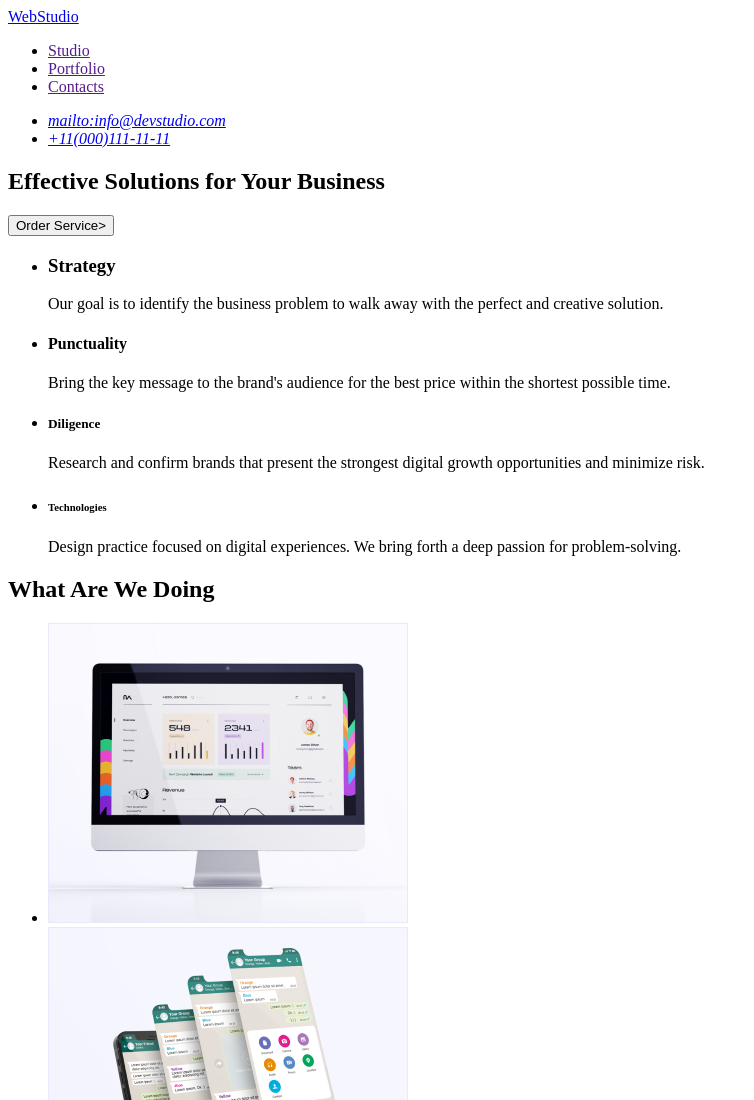
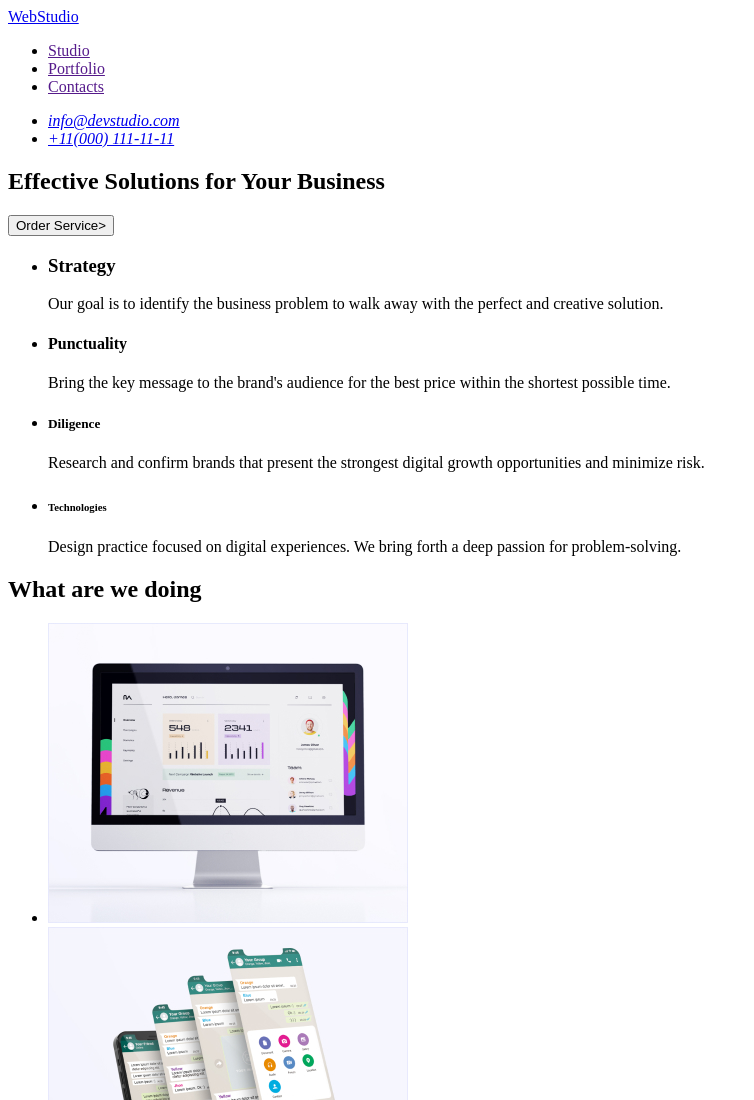
Before and after one commit to YuliyaViolin/goit-markup-hw-01, a plain HTML site: page index.html in a window 1280 px wide. Shown: the top 1100 px of the page, without its empty margins (0-754 px from the left). Drawn offline with Linux system fonts and the light colour scheme.

Commit message:
file change

```diff
--- a/index.html
+++ b/index.html
@@ -19,8 +19,8 @@
         </nav>
         <address>
             <ul>
-                <li><a href="mailto:info@devstudio.com">mailto:info@devstudio.com</a></li>
-                <li><a href="tel:+110001111111">+11(000)111-11-11</a></li>
+                <li><a href="mailto:info@devstudio.com">info@devstudio.com</a></li>
+                <li><a href="tel:+110001111111">+11(000) 111-11-11</a></li>
             </ul>
         </address>
 </header>
@@ -34,27 +34,31 @@
         <section>
                 <h2 hidden>features</h2>
                 <ul>
-                    <li><h3>Strategy</h3>
+                    <li>
+                        <h3>Strategy</h3>
 
                     <p>Our goal is to identify the business
                         problem to walk away with the perfect and creative solution.</p>
                     </li>
-            <li><h4>Punctuality</h4>
+            <li>
+                <h4>Punctuality</h4>
 
             <p>Bring the key message to the brand's audience for the best price within the shortest possible time.</p></li>
 
-            <li><h5>Diligence</h5>
+            <li>
+                <h5>Diligence</h5>
 
             <p>Research and confirm brands that present the strongest digital growth opportunities and minimize risk.</p></li>
 
-            <li><h6>Technologies</h6>
+            <li>
+                <h6>Technologies</h6>
 
             <p>Design practice focused on digital experiences. We bring forth a deep passion for problem-solving.</p></li>
             </ul>
             </section>
 
         <section>
-            <h2>What Are We Doing</h2>
+            <h2>What are we doing</h2>
             <ul>
                 <li><img src="./images/computer.jpg" alt="computer" width="360"></li>
                 <li><img src="./images/phone-screan.jpg" alt="phone-screan" width="360"></li>
```
